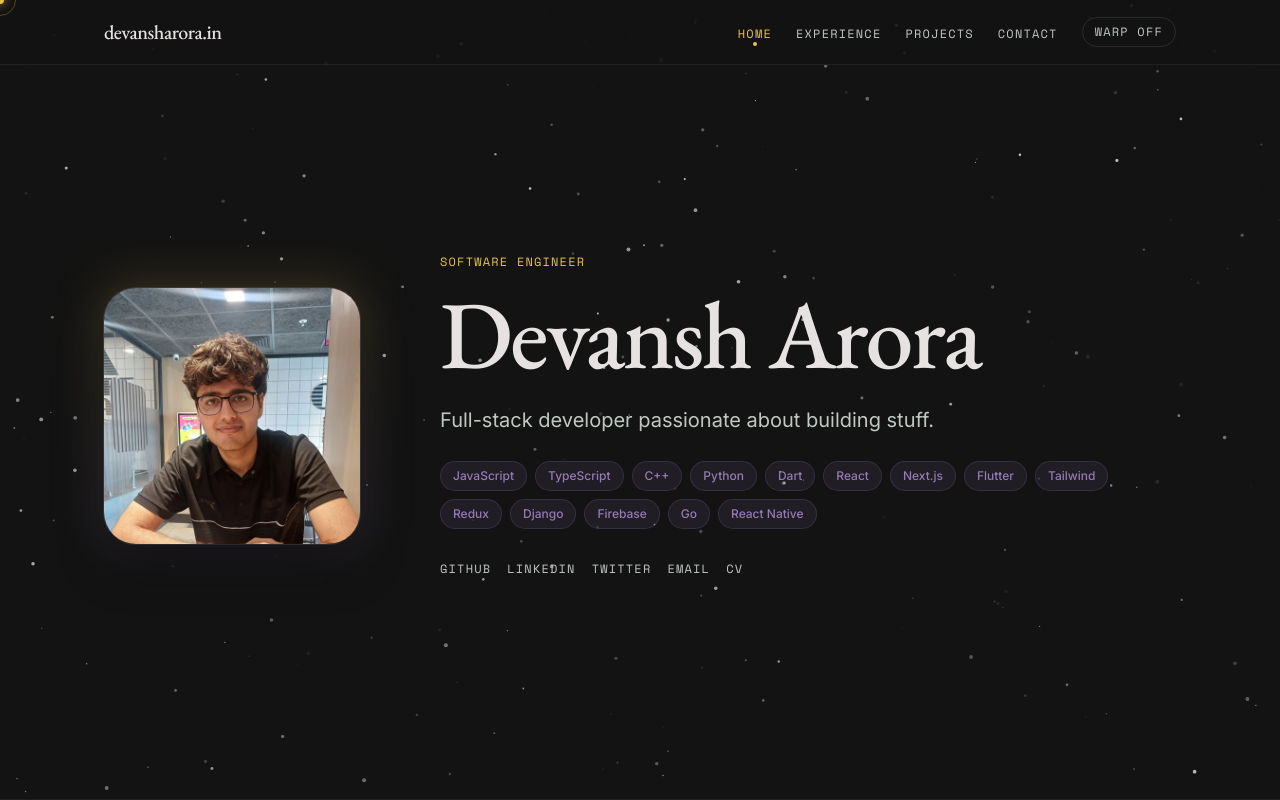
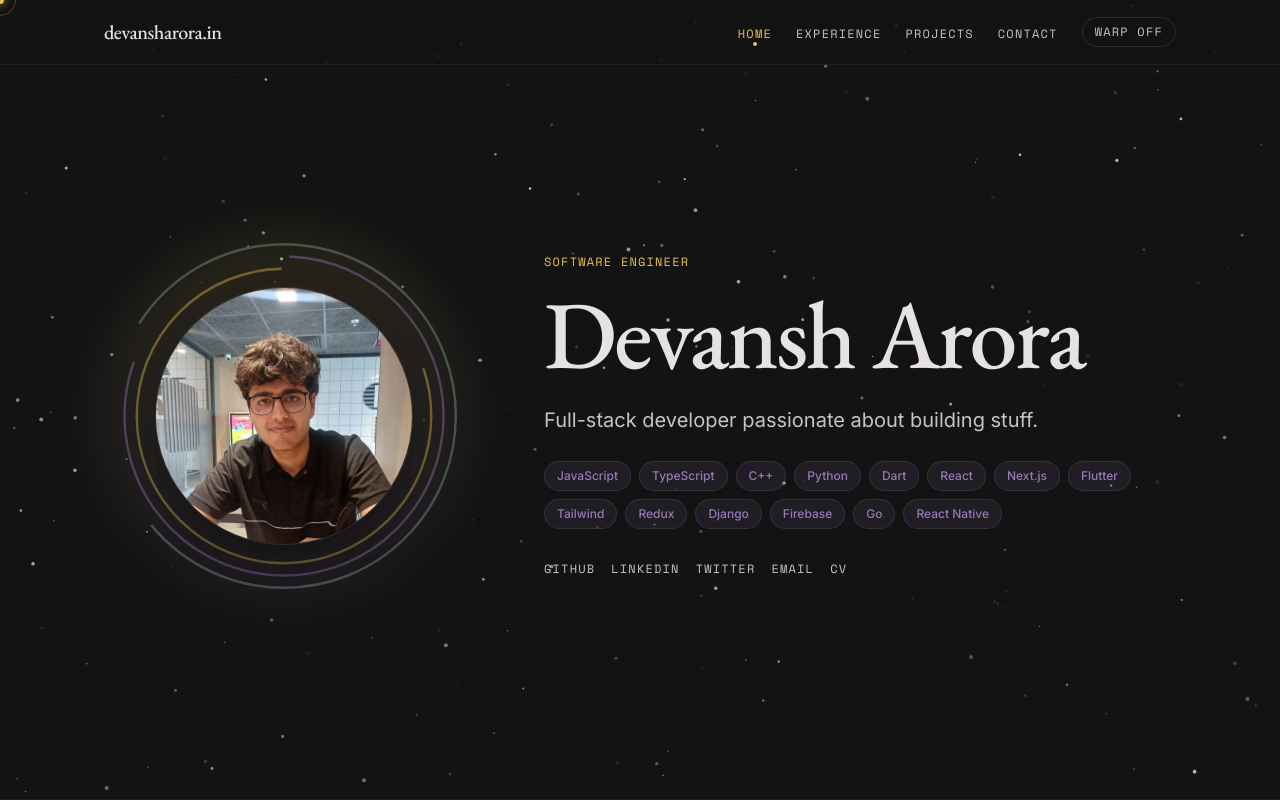
Before and after one commit to devansharora18/portfolio, a React (Vite) app: page / in a window 1280 px wide. Shown: the top 800 px of the page. Built offline with nearby package versions, Linux system fonts and the light colour scheme.

Commit message:
feat: update contact form action and add OrbitingArcs component for enhanced visuals

```diff
--- a/src/components/ContactSection.tsx
+++ b/src/components/ContactSection.tsx
@@ -9,7 +9,7 @@ export default function ContactSection() {
           Have a project in mind or just want to say hello? Drop me a message.
         </p>
         <form
-          action="https://formsubmit.co/your@email.com"
+          action="https://formsubmit.co/mail@devansharora.in"
           method="POST"
           className="space-y-6"
         >
--- a/src/components/HomeSection.tsx
+++ b/src/components/HomeSection.tsx
@@ -1,4 +1,5 @@
 import pfp from "../assets/pfp.png";
+import OrbitingArcs from "./OrbitingArcs";
 
 const skills = [
   "JavaScript",
@@ -31,11 +32,12 @@ export default function HomeSection() {
       <div className="mx-auto w-full max-w-[1200px] px-5 md:px-16">
         <div className="flex flex-col md:flex-row items-center gap-12 md:gap-20">
           <div className="shrink-0">
-            <div className="relative">
-              <div className="w-48 h-48 md:w-64 md:h-64 rounded-2xl md:rounded-[2rem] overflow-hidden ring-1 ring-white/10 shadow-2xl shadow-black/50">
+            <div className="relative w-[280px] h-[280px] md:w-[360px] md:h-[360px]">
+              <OrbitingArcs />
+              <div className="absolute top-1/2 left-1/2 -translate-x-1/2 -translate-y-1/2 w-48 h-48 md:w-64 md:h-64 rounded-full overflow-hidden ring-1 ring-white/10 shadow-2xl shadow-black/50">
                 <img src={pfp} alt="Devansh Arora" className="w-full h-full object-cover" />
               </div>
-              <div className="absolute -inset-1 rounded-2xl md:rounded-[2rem] bg-gradient-to-b from-tertiary/20 to-lavender/20 blur-xl -z-10" />
+              <div className="absolute top-1/2 left-1/2 -translate-x-1/2 -translate-y-1/2 rounded-full bg-gradient-to-b from-tertiary/10 to-lavender/10 blur-xl -z-10" style={{ width: "calc(100% + 8px)", height: "calc(100% + 8px)" }} />
             </div>
           </div>
           <div className="flex-1 min-w-0">
--- /dev/null
+++ b/src/components/OrbitingArcs.tsx
@@ -0,0 +1,75 @@
+import { useEffect, useRef } from "react";
+import { gsap } from "gsap";
+import { ScrollTrigger } from "gsap/ScrollTrigger";
+
+gsap.registerPlugin(ScrollTrigger);
+
+export default function OrbitingArcs() {
+  const svgRef = useRef<SVGSVGElement>(null);
+
+  useEffect(() => {
+    const arcs = svgRef.current?.querySelectorAll("circle");
+    if (!arcs) return;
+
+    const speeds = [280, -200, 150];
+    const triggers = Array.from(arcs).map((arc, i) =>
+      gsap.to(arc, {
+        rotation: speeds[i],
+        svgOrigin: "220 220",
+        ease: "power2.out",
+        scrollTrigger: {
+          trigger: "#home",
+          start: "top top",
+          end: "bottom top",
+          scrub: 1,
+        },
+      })
+    );
+
+    return () => triggers.forEach((t) => t.kill());
+  }, []);
+
+  return (
+    <svg
+      ref={svgRef}
+      width="440"
+      height="440"
+      viewBox="0 0 440 440"
+      className="absolute inset-0 w-full h-full pointer-events-none"
+    >
+      <circle
+        cx="220"
+        cy="220"
+        r="180"
+        fill="none"
+        stroke="#e9c349"
+        strokeWidth="3"
+        strokeDasharray="905 226"
+        strokeDashoffset="60"
+        className="opacity-40"
+      />
+      <circle
+        cx="220"
+        cy="220"
+        r="195"
+        fill="none"
+        stroke="#967bb6"
+        strokeWidth="3"
+        strokeDasharray="980 245"
+        strokeDashoffset="300"
+        className="opacity-40"
+      />
+      <circle
+        cx="220"
+        cy="220"
+        r="210"
+        fill="none"
+        stroke="#a8cfb9"
+        strokeWidth="3"
+        strokeDasharray="1055 264"
+        strokeDashoffset="540"
+        className="opacity-30"
+      />
+    </svg>
+  );
+}
```
